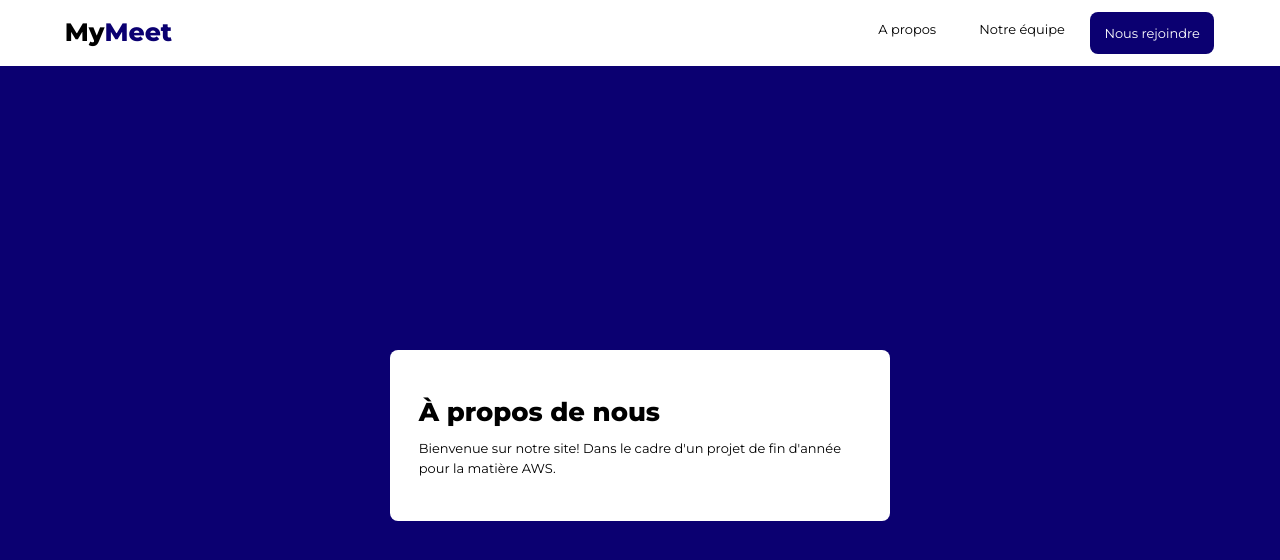
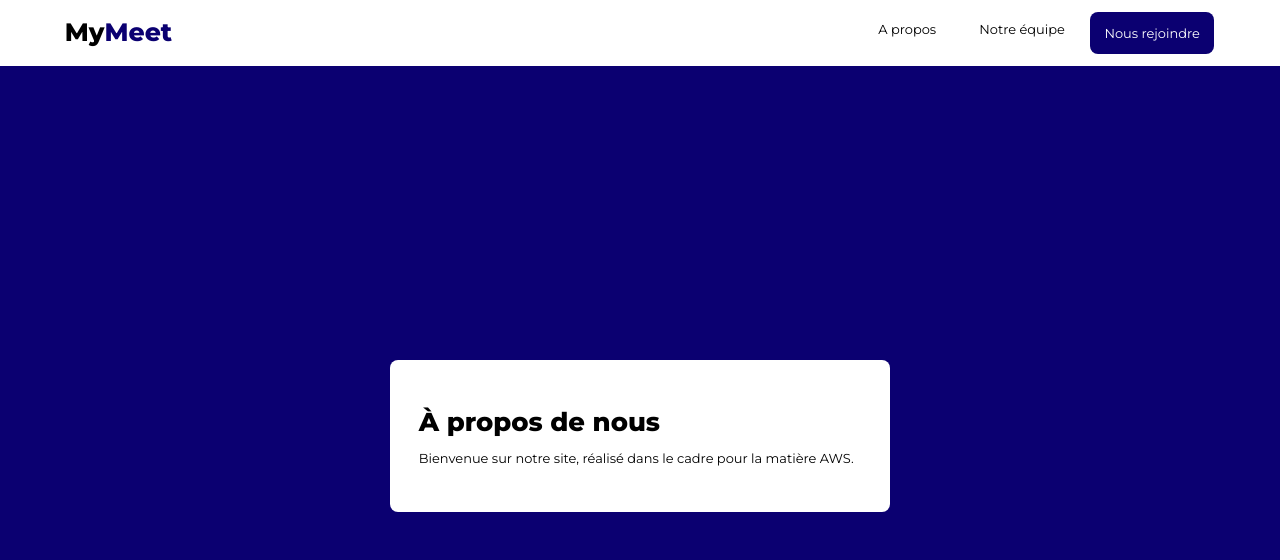
Before and after one commit to uvsq21915985/Projet-AWS, a Next.js app in the folder frontend/: page /about in a window 1280 px wide. Shown: the top 560 px of the page. Built offline with nearby package versions, Linux system fonts and the light colour scheme; no server answers.

Commit message:
one button

```diff
--- a/frontend/src/app/(layout-app)/about/page.tsx
+++ b/frontend/src/app/(layout-app)/about/page.tsx
@@ -7,7 +7,7 @@ export default function MorePage() {
         <div className="info">
             <div className="info-wrapper">
             <h1>À propos de nous</h1>
-            <p>Bienvenue sur notre site! Dans le cadre d'un projet de fin d'année pour la matière AWS.</p>
+            <p>Bienvenue sur notre site, réalisé dans le cadre pour la matière AWS.</p>
             </div>
         </div>
     );
--- a/frontend/src/app/(layout-app)/auth/login/page.tsx
+++ b/frontend/src/app/(layout-app)/auth/login/page.tsx
@@ -38,7 +38,7 @@ export default function Login() {
                 router.push('/userPage');
             }
         } catch (error) {
-            console.log("LOGIN EROOR", error);
+            console.log("LOGIN ERROR", error);
             setTimeout(() => setError(null), 1500)
             setError("mot de passe ou email erroné !")
         }
--- a/frontend/src/app/(layout-app)/auth/register/page.tsx
+++ b/frontend/src/app/(layout-app)/auth/register/page.tsx
@@ -39,7 +39,7 @@ export default function Register() {
                     router.push('/auth/login');
                 }
             } catch (error) {
-                console.log("LOGIN ERROR", error);
+                console.log("LOGIN EROOR", error);
                 setTimeout(() => setError(null), 1500)
                 setError("mot de passe ou email erroné !")
             }
--- a/frontend/src/app/(layout-app)/page.tsx
+++ b/frontend/src/app/(layout-app)/page.tsx
@@ -13,7 +13,7 @@ export default function Home() {
             <p>Communiquez, collaborez et célébrez les bons moments où que vous soyez avec My<span>Meet</span></p>
             <div className="btn-blocks">
               <div className="btn outlined outlined-main">Lancer un call</div>
-              <div className="btn btn-main">Nous rejoindre</div>
+              <Link href="/auth/login"><div className="btn btn-main">Nous rejoindre</div></Link>
             </div>
 
         </div>
```
Also changed, not shown: 2 other files (tests, documents, lock files or other folders).
